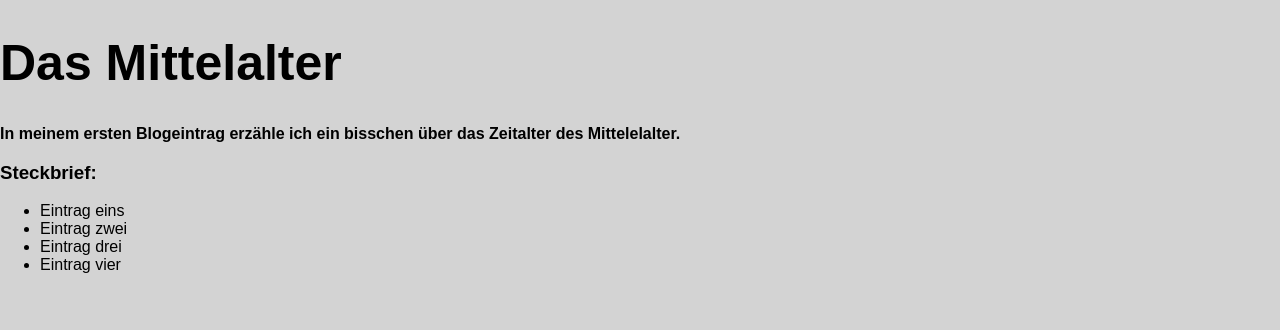
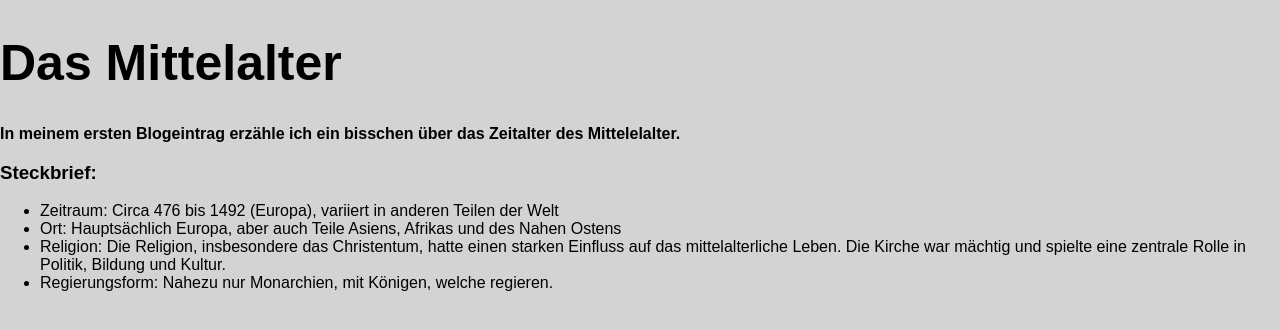
Before and after one commit to gymmu/blogeintrag-rubennussbaumer, a plain HTML site: page index.html in a window 1280 px wide. Drawn offline with Linux system fonts and the light colour scheme.

Commit message:
Steckbrief geschrieben

```diff
--- a/index.html
+++ b/index.html
@@ -27,10 +27,18 @@
         Steckbrief:
       </h3>
       <ul>
-        <li>Eintrag eins</li>
-        <li>Eintrag zwei</li>
-        <li>Eintrag drei</li>
-        <li>Eintrag vier</li>
+        <li>
+          Zeitraum: Circa 476 bis 1492 (Europa), variiert in anderen Teilen der Welt
+        </li>
+        <li>
+          Ort: Hauptsächlich Europa, aber auch Teile Asiens, Afrikas und des Nahen Ostens
+        </li>
+        <li>
+          Religion: Die Religion, insbesondere das Christentum, hatte einen starken Einfluss auf das mittelalterliche Leben. Die Kirche war mächtig und spielte eine zentrale Rolle in Politik, Bildung und Kultur.
+        </li>
+        <li>
+          Regierungsform: Nahezu nur Monarchien, mit Königen, welche regieren.
+        </li>
 
 
     </section>
```
